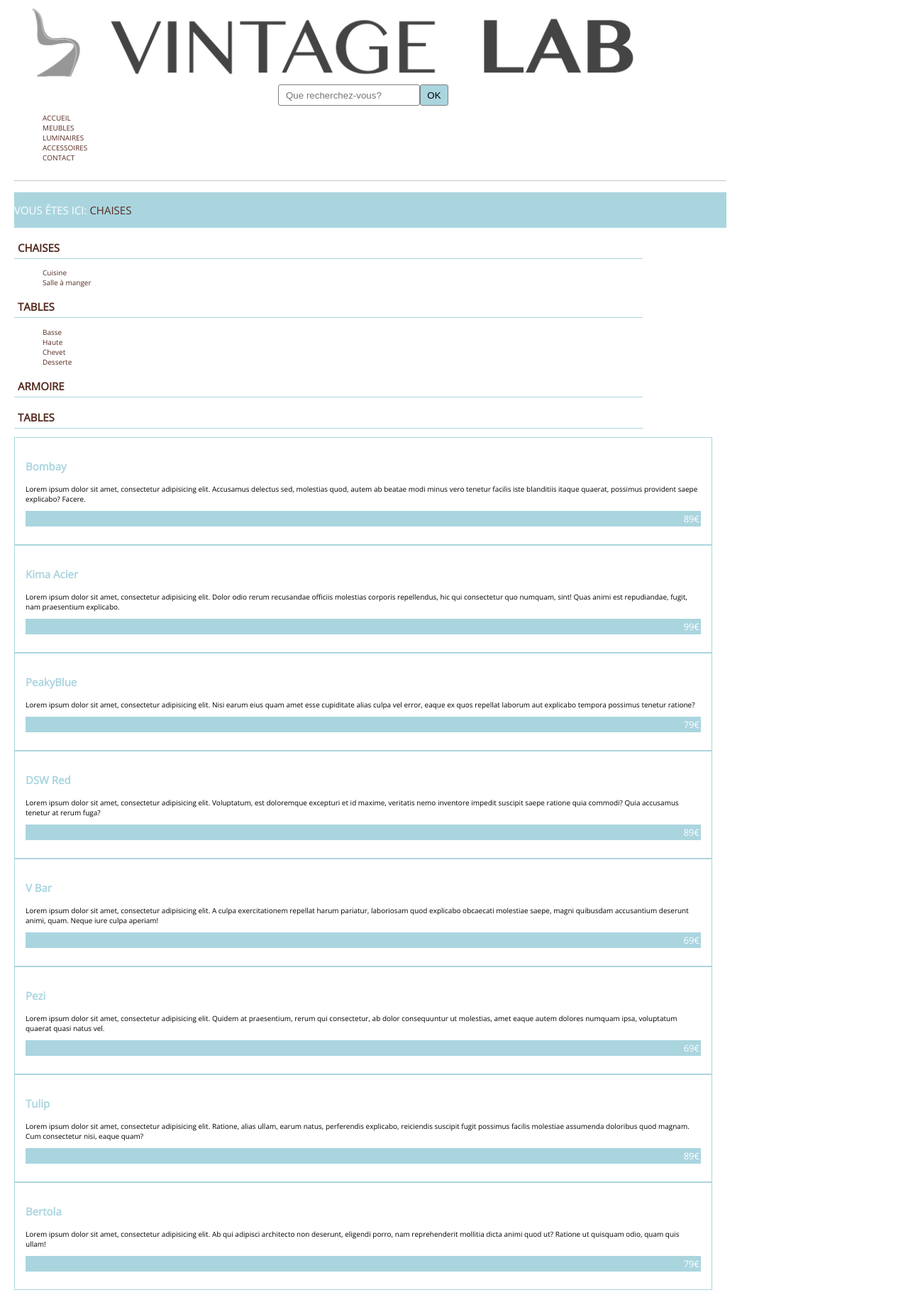
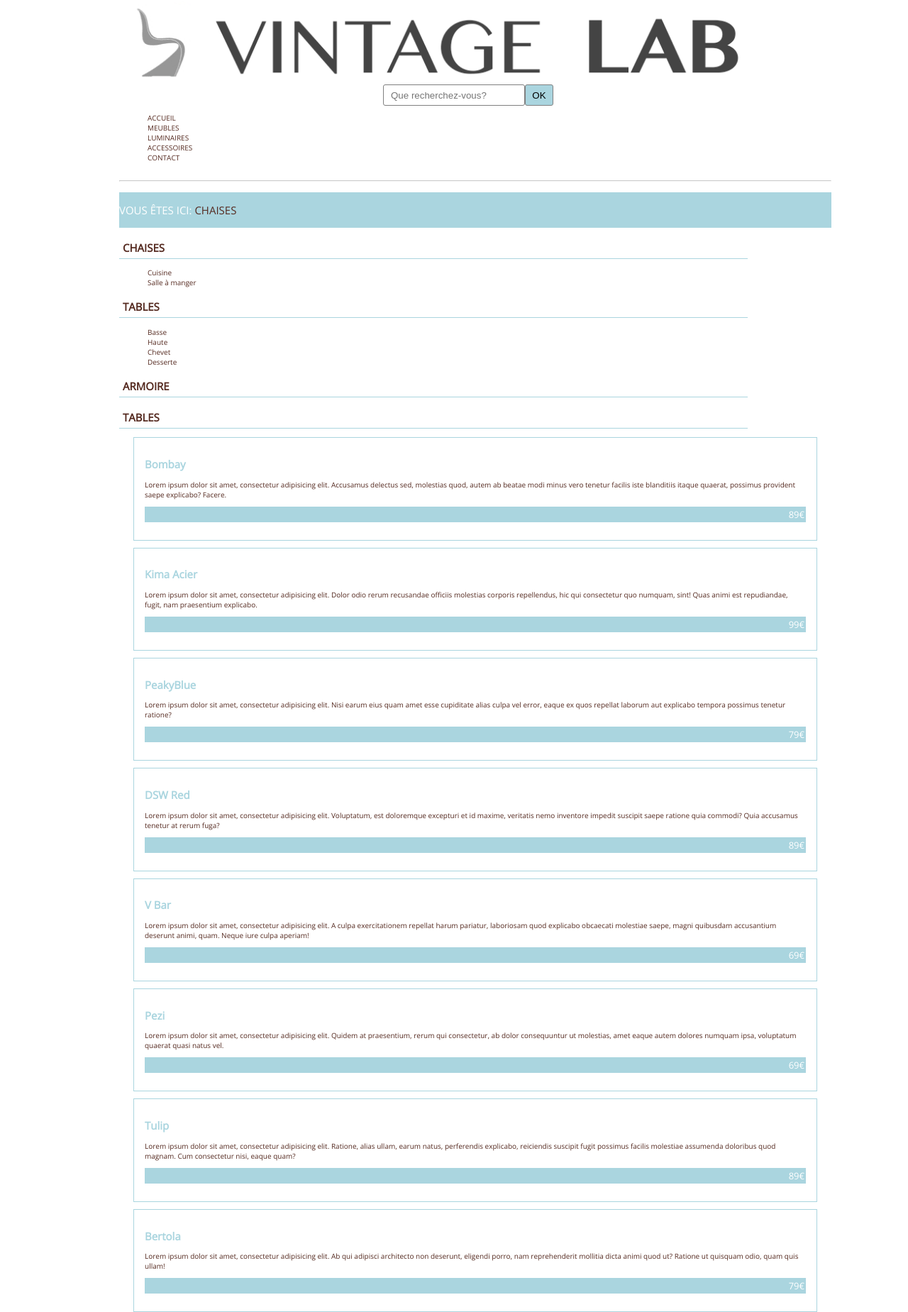
Before and after one commit to thisejf/ProjetMiniSite2018, a PHP site: page /catalogue.html in a window 1280 px wide. Shown: the whole page at 71% size. Before the commit the page ends 1818 px from the top, so only its background shows below. Run offline with PHP 8.4, Linux system fonts and the light colour scheme.

Commit message:
add link to description and start desktop view

```diff
--- a/catalogue.html
+++ b/catalogue.html
@@ -8,9 +8,9 @@
 	<link rel="stylesheet" type="text/css" href="css/main.css">
 </head>
 <body class="container-mobile-1-tab-6-desktop-12">
-	<header class="container-mobile-1-tab-6-desktop-12">
-		<a href="#" class="logo"><img src="content/logo.png" title="logo"></a>
-		<form action="" method="POST" class="form">
+	<header class="container-mobile-1-tab-6-desktop-12-big-12">
+		<a href="#" class="logo -big-6"><img src="content/logo.png" title="logo"></a>
+		<form action="" method="POST" class="form -big-6">
 			<div>
 				<input type="search" name="search" value="" placeholder="Que recherchez-vous?" class="search" />
 				<input type="submit" name="send" value="OK" class="green ok" />
@@ -48,60 +48,60 @@
 			<h2><a href="#">ARMOIRE</a></h2>
 			<h2><a href="#">TABLES</a></h2>
 		</nav>
-		<section>
+		<section class="container-mobile-1-tab-6-desktop-12">
 			<article>
-				<h3>Bombay</h3>
-				<p>Lorem ipsum dolor sit amet, consectetur adipisicing elit. Accusamus delectus sed, molestias quod, autem ab beatae modi minus vero tenetur facilis iste blanditiis itaque quaerat, possimus provident saepe explicabo? Facere.
-				 </p>
+				<h3><a href="#">Bombay</a></h3>
+				<a href="#"><p>Lorem ipsum dolor sit amet, consectetur adipisicing elit. Accusamus delectus sed, molestias quod, autem ab beatae modi minus vero tenetur facilis iste blanditiis itaque quaerat, possimus provident saepe explicabo? Facere.
+				 </p></a>
 				 <ul>
 				 	<li>89€</li>
 				 </ul>
 			</article>
 			<article>
-				<h3>Kima Acier</h3>
-				<p>Lorem ipsum dolor sit amet, consectetur adipisicing elit. Dolor odio rerum recusandae officiis molestias corporis repellendus, hic qui consectetur quo numquam, sint! Quas animi est repudiandae, fugit, nam praesentium explicabo.</p>
+				<h3><a href="#">Kima Acier</a></h3>
+				<a href="#"><p>Lorem ipsum dolor sit amet, consectetur adipisicing elit. Dolor odio rerum recusandae officiis molestias corporis repellendus, hic qui consectetur quo numquam, sint! Quas animi est repudiandae, fugit, nam praesentium explicabo.</p></a>
 				<ul>
 				 	<li>99€</li>
 				 </ul>
 			</article>
 			<article>
-				<h3>PeakyBlue</h3>
-				<p>Lorem ipsum dolor sit amet, consectetur adipisicing elit. Nisi earum eius quam amet esse cupiditate alias culpa vel error, eaque ex quos repellat laborum aut explicabo tempora possimus tenetur ratione?</p>
+				<h3><a href="#">PeakyBlue</a></h3>
+				<a href="#"><p>Lorem ipsum dolor sit amet, consectetur adipisicing elit. Nisi earum eius quam amet esse cupiditate alias culpa vel error, eaque ex quos repellat laborum aut explicabo tempora possimus tenetur ratione?</p></a>
 				<ul>
 				 	<li>79€</li>
 				</ul>
 			</article>
 			<article>
-				<h3>DSW Red</h3>
-				<p>Lorem ipsum dolor sit amet, consectetur adipisicing elit. Voluptatum, est doloremque excepturi et id maxime, veritatis nemo inventore impedit suscipit saepe ratione quia commodi? Quia accusamus tenetur at rerum fuga?</p>
+				<h3><a href="#">DSW Red</a></h3>
+				<a href="#"><p>Lorem ipsum dolor sit amet, consectetur adipisicing elit. Voluptatum, est doloremque excepturi et id maxime, veritatis nemo inventore impedit suscipit saepe ratione quia commodi? Quia accusamus tenetur at rerum fuga?</p></a>
 				<ul>
 				 	<li>89€</li>
 				</ul>
 			</article>
 			<article>
-				<h3>V Bar</h3>
-				<p>Lorem ipsum dolor sit amet, consectetur adipisicing elit. A culpa exercitationem repellat harum pariatur, laboriosam quod explicabo obcaecati molestiae saepe, magni quibusdam accusantium deserunt animi, quam. Neque iure culpa aperiam!</p>
+				<h3><a href="#">V Bar</a></h3>
+				<a href="#"><p>Lorem ipsum dolor sit amet, consectetur adipisicing elit. A culpa exercitationem repellat harum pariatur, laboriosam quod explicabo obcaecati molestiae saepe, magni quibusdam accusantium deserunt animi, quam. Neque iure culpa aperiam!</p></a>
 				<ul>
 				 	<li>69€</li>
 				</ul>
 			</article>
 			<article>
-				<h3>Pezi</h3>
-				<p>Lorem ipsum dolor sit amet, consectetur adipisicing elit. Quidem at praesentium, rerum qui consectetur, ab dolor consequuntur ut molestias, amet eaque autem dolores numquam ipsa, voluptatum quaerat quasi natus vel.</p>
+				<h3><a href="#">Pezi</a></h3>
+				<a href="#"><p>Lorem ipsum dolor sit amet, consectetur adipisicing elit. Quidem at praesentium, rerum qui consectetur, ab dolor consequuntur ut molestias, amet eaque autem dolores numquam ipsa, voluptatum quaerat quasi natus vel.</p></a>
 				<ul>
 				 	<li>69€</li>
 				</ul>
 			</article>
 			<article>
-				<h3>Tulip</h3>
-				<p>Lorem ipsum dolor sit amet, consectetur adipisicing elit. Ratione, alias ullam, earum natus, perferendis explicabo, reiciendis suscipit fugit possimus facilis molestiae assumenda doloribus quod magnam. Cum consectetur nisi, eaque quam?</p>
+				<h3><a href="#">Tulip</a></h3>
+				<a href="#"><p>Lorem ipsum dolor sit amet, consectetur adipisicing elit. Ratione, alias ullam, earum natus, perferendis explicabo, reiciendis suscipit fugit possimus facilis molestiae assumenda doloribus quod magnam. Cum consectetur nisi, eaque quam?</p></a>
 				<ul>
 				 	<li>89€</li>
 				</ul>
 			</article>
 			<article>
-				<h3>Bertola</h3>
-				<p>Lorem ipsum dolor sit amet, consectetur adipisicing elit. Ab qui adipisci architecto non deserunt, eligendi porro, nam reprehenderit mollitia dicta animi quod ut? Ratione ut quisquam odio, quam quis ullam!</p>
+				<h3><a href="#">Bertola</a></h3>
+				<a href="#"><p>Lorem ipsum dolor sit amet, consectetur adipisicing elit. Ab qui adipisci architecto non deserunt, eligendi porro, nam reprehenderit mollitia dicta animi quod ut? Ratione ut quisquam odio, quam quis ullam!</p></a>
 				<ul>
 				 	<li>79€</li>
 				</ul>
--- a/css/grid.css
+++ b/css/grid.css
@@ -31,7 +31,7 @@ html{
 		flex-direction: row;
 	}
 
-	[class*="-tab-6"]{
+	[class*="-tab-6"], body:not{
 		margin-left: -2rem;
 	}
 
--- a/css/main.css
+++ b/css/main.css
@@ -93,9 +93,17 @@ article ul li{
 }
 
 
-h3{
+h3 a{
 	font-size: 1.5rem;
 	color: #AAD5DF;
+}
+
+section{
+	margin-top: -1rem;
+}
+
+section > *{
+	margin-top: 1rem;
 }
 
 .clearfix{
@@ -103,6 +111,10 @@ h3{
 }
 
 @media screen and (min-width: 600px){
+	body{
+		margin: 0 auto;
+	}
+
 	.menu, .menu2 li{
 		display: block;
 	}
```
